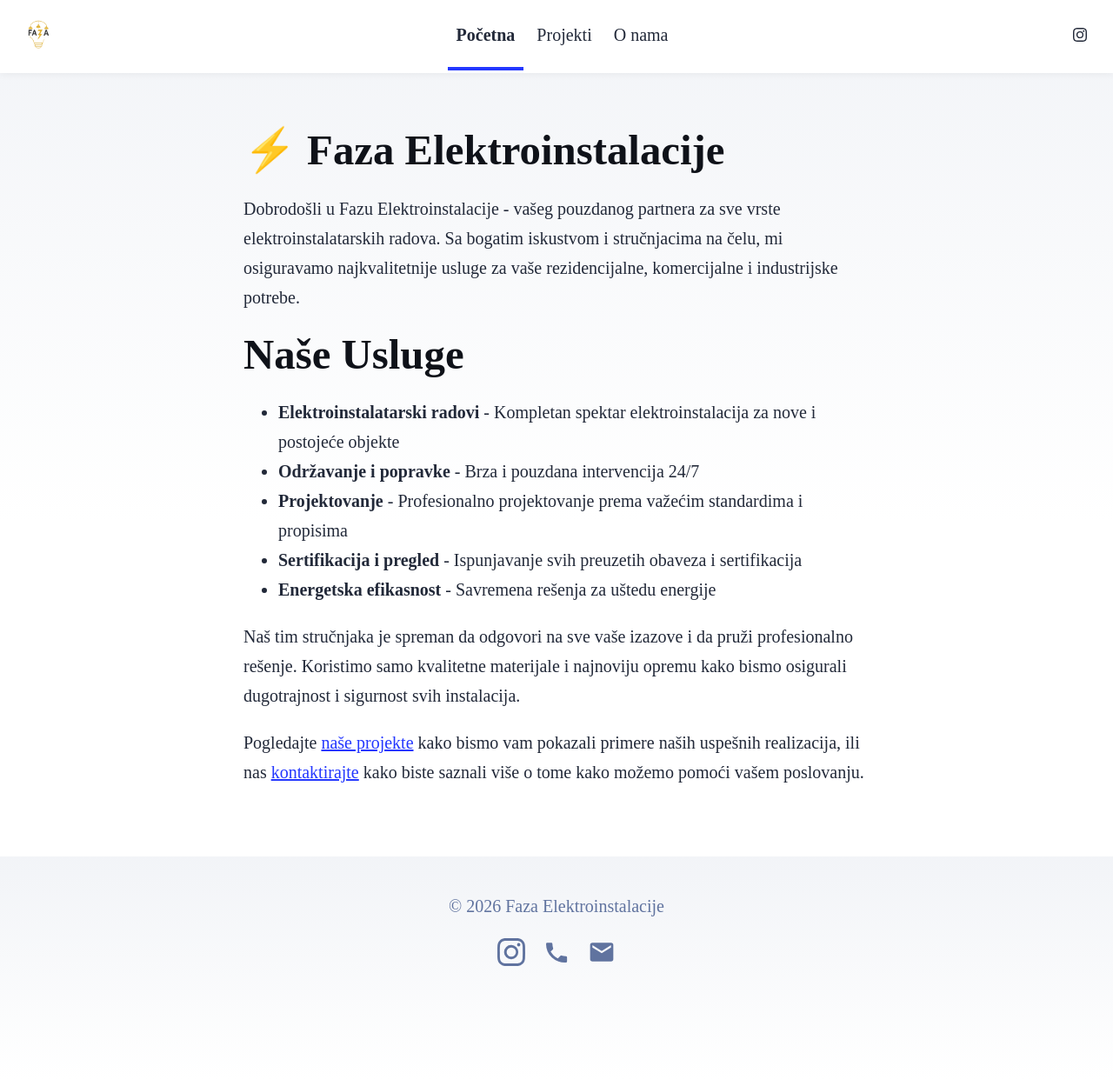
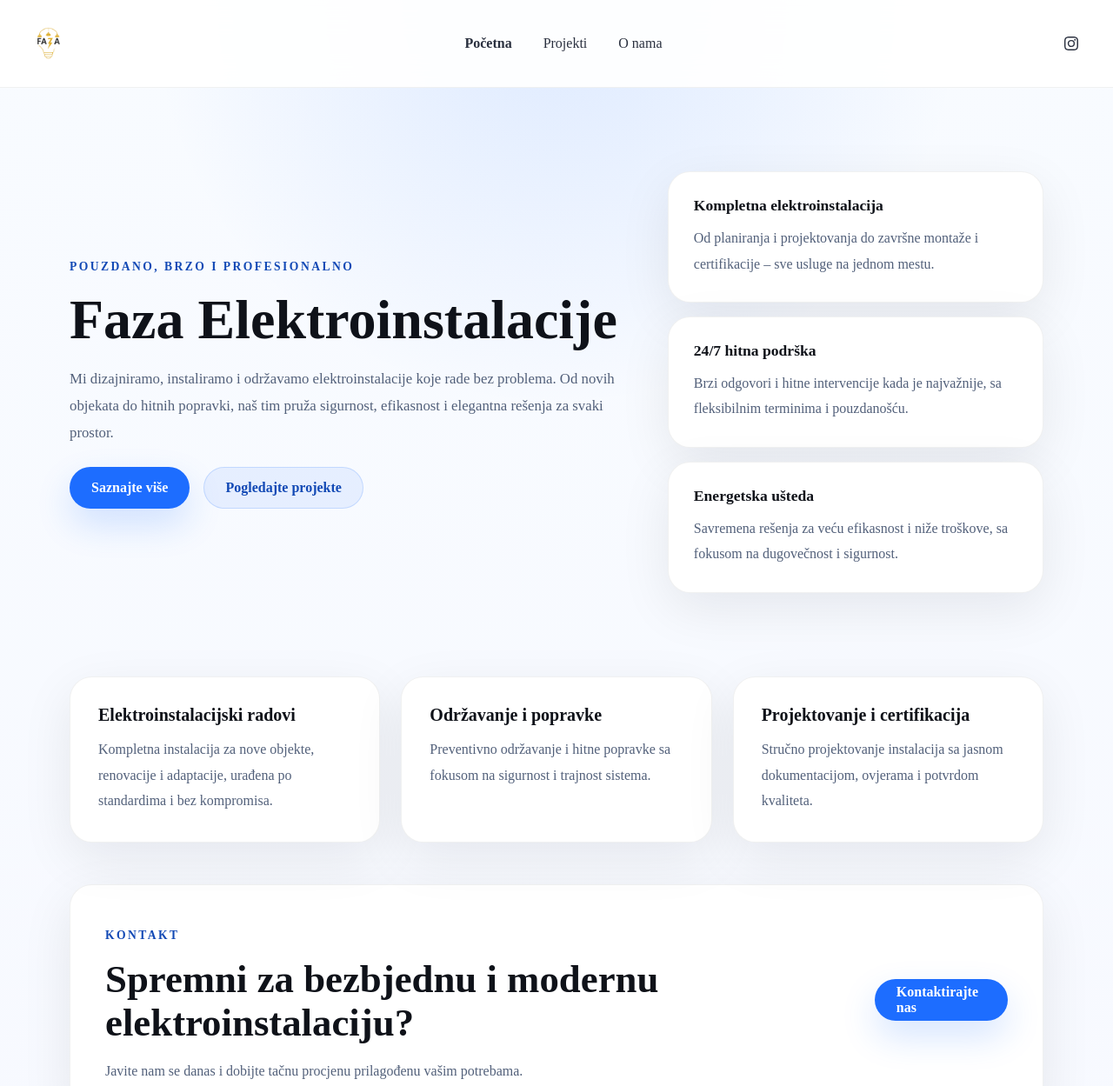
Before and after one commit to akusur/fazaelektro.ba, an Astro site: page / in a window 1280 px wide. Shown: the top 1249 px of the page at 87% size. Built offline with nearby package versions, Linux system fonts and the light colour scheme; Astro itself is replaced by a stand-in of ours.

Commit message:
modernized app

```diff
--- a/src/components/Header.astro
+++ b/src/components/Header.astro
@@ -26,53 +26,69 @@ import HeaderLink from './HeaderLink.astro';
 </header>
 <style>
 	header {
-		margin: 0;
-		padding: 0 1em;
-		background: white;
-		box-shadow: 0 2px 8px rgba(var(--black), 5%);
-	}
-	h2 {
-		margin: 0;
-		font-size: 1em;
+		position: sticky;
+		top: 0;
+		z-index: 10;
+		padding: 1rem 1.5rem;
+		background: rgba(255, 255, 255, 0.92);
+		backdrop-filter: blur(16px);
+		border-bottom: 1px solid rgba(15, 18, 25, 0.06);
 	}
 
 	.logo {
 		display: flex;
 		align-items: center;
-		gap: 0.75em;
+		gap: 0.75rem;
 		text-decoration: none;
-		color: var(--black);
+		color: rgb(var(--black));
 	}
 
 	.logo img {
-		height: 40px;
+		height: 44px;
 		width: auto;
 	}
 
-	.logo h2 {
-		margin: 0;
-		font-size: 1.2em;
-	}
 	nav {
 		display: flex;
 		align-items: center;
 		justify-content: space-between;
+		gap: 1rem;
 	}
+
 	nav a {
-		padding: 1em 0.5em;
-		color: var(--black);
-		border-bottom: 4px solid transparent;
+		padding: 0.75rem 1rem;
+		color: rgb(var(--gray-dark));
 		text-decoration: none;
+		border-radius: 999px;
+		transition: background-color 0.2s ease, color 0.2s ease;
 	}
-	nav a.active {
-		text-decoration: none;
-		border-bottom-color: var(--accent);
+
+	nav a:hover {
+		background: rgba(29, 109, 255, 0.08);
+		color: var(--accent-dark);
 	}
+
 	.social-links,
 	.social-links a {
 		display: flex;
+		align-items: center;
+		gap: 1rem;
 	}
+
+	.social-links a {
+		color: rgb(var(--gray-dark));
+	}
+
+	.social-links a:hover {
+		color: var(--accent-dark);
+	}
+
 	@media (max-width: 720px) {
+		nav {
+			flex-direction: column;
+			align-items: flex-start;
+		}
+
 		.social-links {
 			display: none;
 		}
--- a/src/pages/index.astro
+++ b/src/pages/index.astro
@@ -13,28 +13,59 @@ import { SITE_DESCRIPTION, SITE_TITLE } from '../consts';
   <body>
     <Header />
     <main>
-			<h2>⚡ Faza Elektroinstalacije</h2>
-			<p>
-				Dobrodošli u Fazu Elektroinstalacije - vašeg pouzdanog partnera za sve vrste elektroinstalatarskih radova.
-				Sa bogatim iskustvom i stručnjacima na čelu, mi osiguravamo najkvalitetnije usluge za vaše rezidencijalne,
-				komercijalne i industrijske potrebe.
+      <section class="hero">
+        <div class="hero-copy">
+          <p class="eyebrow">Pouzdano, brzo i profesionalno</p>
+          <h1>Faza Elektroinstalacije</h1>
+          <p class="hero-text">
+            Mi dizajniramo, instaliramo i održavamo elektroinstalacije koje rade bez problema.
+            Od novih objekata do hitnih popravki, naš tim pruža sigurnost, efikasnost i elegantna rešenja za svaki prostor.
           </p>
-			<h2>Naše Usluge</h2>
-			<ul>
-				<li><strong>Elektroinstalatarski radovi</strong> - Kompletan spektar elektroinstalacija za nove i postojeće objekte</li>
-				<li><strong>Održavanje i popravke</strong> - Brza i pouzdana intervencija 24/7</li>
-				<li><strong>Projektovanje</strong> - Profesionalno projektovanje prema važećim standardima i propisima</li>
-				<li><strong>Sertifikacija i pregled</strong> - Ispunjavanje svih preuzetih obaveza i sertifikacija</li>
-				<li><strong>Energetska efikasnost</strong> - Savremena rešenja za uštedu energije</li>
-			</ul>
-			<p>
-				Naš tim stručnjaka je spreman da odgovori na sve vaše izazove i da pruži profesionalno rešenje.
-				Koristimo samo kvalitetne materijale i najnoviju opremu kako bismo osigurali dugotrajnost i sigurnost svih instalacija.
-			</p>
-			<p>
-				Pogledajte <a href="/blog">naše projekte</a> kako bismo vam pokazali primere naših uspešnih realizacija,
-				ili nas <a href="/about">kontaktirajte</a> kako biste saznali više o tome kako možemo pomoći vašem poslovanju.
-			</p>
+          <div class="hero-actions">
+            <a class="button primary" href="/about">Saznajte više</a>
+            <a class="button secondary" href="/blog">Pogledajte projekte</a>
+          </div>
+        </div>
+
+        <div class="hero-stats">
+          <div class="stat-card">
+            <h3>Kompletna elektroinstalacija</h3>
+            <p>Od planiranja i projektovanja do završne montaže i certifikacije – sve usluge na jednom mestu.</p>
+          </div>
+          <div class="stat-card">
+            <h3>24/7 hitna podrška</h3>
+            <p>Brzi odgovori i hitne intervencije kada je najvažnije, sa fleksibilnim terminima i pouzdanošću.</p>
+          </div>
+          <div class="stat-card">
+            <h3>Energetska ušteda</h3>
+            <p>Savremena rešenja za veću efikasnost i niže troškove, sa fokusom na dugovečnost i sigurnost.</p>
+          </div>
+        </div>
+      </section>
+
+      <section class="features">
+        <article class="feature-card">
+          <h3>Elektroinstalacijski radovi</h3>
+          <p>Kompletna instalacija za nove objekte, renovacije i adaptacije, urađena po standardima i bez kompromisa.</p>
+        </article>
+        <article class="feature-card">
+          <h3>Održavanje i popravke</h3>
+          <p>Preventivno održavanje i hitne popravke sa fokusom na sigurnost i trajnost sistema.</p>
+        </article>
+        <article class="feature-card">
+          <h3>Projektovanje i certifikacija</h3>
+          <p>Stručno projektovanje instalacija sa jasnom dokumentacijom, ovjerama i potvrdom kvaliteta.</p>
+        </article>
+      </section>
+
+      <section class="cta-card">
+        <div>
+          <p class="eyebrow">Kontakt</p>
+          <h2>Spremni za bezbjednu i modernu elektroinstalaciju?</h2>
+          <p>Javite nam se danas i dobijte tačnu procjenu prilagođenu vašim potrebama.</p>
+        </div>
+        <a class="button primary" href="/about">Kontaktirajte nas</a>
+      </section>
     </main>
     <Footer />
   </body>
--- a/src/styles/global.css
+++ b/src/styles/global.css
@@ -1,141 +1,268 @@
-/*
-  The CSS in this style tag is based off of Bear Blog's default CSS.
-  https://github.com/HermanMartinus/bearblog/blob/297026a877bc2ab2b3bdfbd6b9f7961c350917dd/templates/styles/blog/default.css
-  License MIT: https://github.com/HermanMartinus/bearblog/blob/master/LICENSE.md
- */
-
 :root {
-	--accent: #2337ff;
-	--accent-dark: #000d8a;
+  --accent: #1d6dff;
+  --accent-dark: #1249b5;
   --black: 15, 18, 25;
   --gray: 96, 115, 159;
-	--gray-light: 229, 233, 240;
-	--gray-dark: 34, 41, 57;
-	--gray-gradient: rgba(var(--gray-light), 50%), #fff;
-	--box-shadow:
-		0 2px 6px rgba(var(--gray), 25%), 0 8px 24px rgba(var(--gray), 33%),
-		0 16px 32px rgba(var(--gray), 33%);
+  --gray-light: 235, 239, 247;
+  --gray-dark: 42, 48, 63;
+  --background: #f7f9ff;
+  --surface: #ffffff;
+  --box-shadow: 0 18px 60px rgba(15, 18, 25, 0.08);
 }
+
+* {
+  box-sizing: border-box;
+}
+
+html {
+  scroll-behavior: smooth;
+}
+
 body {
+  margin: 0;
+  min-height: 100vh;
   font-family: var(--font-atkinson);
-	margin: 0;
-	padding: 0;
-	text-align: left;
-	background: linear-gradient(var(--gray-gradient)) no-repeat;
-	background-size: 100% 600px;
-	word-wrap: break-word;
-	overflow-wrap: break-word;
   color: rgb(var(--gray-dark));
-	font-size: 20px;
-	line-height: 1.7;
+  background: radial-gradient(circle at top, rgba(29, 109, 255, 0.12), transparent 28%),
+    linear-gradient(180deg, #f8fbff 0%, var(--background) 100%);
+  text-rendering: optimizeLegibility;
 }
+
 main {
-	width: 720px;
-	max-width: calc(100% - 2em);
-	margin: auto;
-	padding: 3em 1em;
+  width: min(1120px, calc(100% - 2rem));
+  padding: 3rem 0 4rem;
+  margin: 0 auto;
 }
+
 h1,
 h2,
 h3,
 h4,
 h5,
 h6 {
-	margin: 0 0 0.5rem 0;
+  margin: 0 0 1rem 0;
   color: rgb(var(--black));
-	line-height: 1.2;
+  line-height: 1.1;
 }
+
 h1 {
-	font-size: 3.052em;
+  font-size: clamp(3.2rem, 5vw, 4.8rem);
 }
+
 h2 {
-	font-size: 2.441em;
+  font-size: clamp(2rem, 3.5vw, 2.8rem);
 }
+
 h3 {
-	font-size: 1.953em;
+  font-size: 1.25rem;
 }
-h4 {
-	font-size: 1.563em;
+
+p,
+li {
+  margin: 0;
+  color: #52607a;
+  line-height: 1.85;
 }
-h5 {
-	font-size: 1.25em;
+
+.eyebrow {
+  margin: 0 0 0.9rem 0;
+  font-size: 0.85rem;
+  font-weight: 700;
+  letter-spacing: 0.18em;
+  text-transform: uppercase;
+  color: var(--accent-dark);
 }
-strong,
-b {
-	font-weight: 700;
-}
+
 a {
   color: var(--accent);
+  text-decoration: none;
+  transition: color 0.2s ease, transform 0.2s ease;
 }
+
 a:hover {
-	color: var(--accent);
+  color: var(--accent-dark);
 }
-p {
-	margin-bottom: 1em;
+
+button,
+.button {
+  display: inline-flex;
+  align-items: center;
+  justify-content: center;
+  min-height: 3rem;
+  padding: 0 1.5rem;
+  border-radius: 999px;
+  border: 1px solid transparent;
+  cursor: pointer;
+  font-weight: 700;
+  transition: transform 0.2s ease, box-shadow 0.2s ease, background-color 0.2s ease;
+  text-decoration: none;
 }
-.prose p {
-	margin-bottom: 2em;
+
+.button:hover,
+button:hover {
+  transform: translateY(-1px);
 }
-textarea {
-	width: 100%;
-	font-size: 16px;
+
+.button.primary {
+  background: var(--accent);
+  color: white;
+  box-shadow: 0 18px 40px rgba(29, 109, 255, 0.18);
 }
-input {
-	font-size: 16px;
+
+.button.secondary {
+  background: rgba(29, 109, 255, 0.08);
+  color: var(--accent-dark);
+  border-color: rgba(29, 109, 255, 0.18);
 }
-table {
-	width: 100%;
+
+.hero {
+  display: grid;
+  grid-template-columns: minmax(0, 1.35fr) minmax(320px, 0.9fr);
+  gap: 2.5rem;
+  align-items: center;
+  padding: 3rem 0;
 }
+
+.hero-text {
+  max-width: 44rem;
+  font-size: 1.05rem;
+}
+
+.hero-actions {
+  display: flex;
+  flex-wrap: wrap;
+  gap: 1rem;
+  margin-top: 1.5rem;
+}
+
+.hero-stats {
+  display: grid;
+  gap: 1rem;
+}
+
+.stat-card,
+.feature-card,
+.cta-card {
+  background: var(--surface);
+  border: 1px solid rgba(15, 18, 25, 0.06);
+  border-radius: 1.6rem;
+  box-shadow: var(--box-shadow);
+}
+
+.stat-card {
+  padding: 1.8rem;
+}
+
+.stat-card h3 {
+  margin-bottom: 0.8rem;
+  font-size: 1.1rem;
+}
+
+.features {
+  display: grid;
+  grid-template-columns: repeat(auto-fit, minmax(260px, 1fr));
+  gap: 1.5rem;
+  margin-top: 3rem;
+}
+
+.feature-card {
+  padding: 2rem;
+}
+
+.feature-card h3 {
+  margin-bottom: 0.9rem;
+}
+
+.cta-card {
+  display: flex;
+  align-items: center;
+  justify-content: space-between;
+  gap: 2rem;
+  padding: 2.2rem 2.5rem;
+  margin-top: 3rem;
+}
+
+.cta-card p {
+  margin-top: 0.6rem;
+  max-width: 42rem;
+}
+
 img {
   max-width: 100%;
   height: auto;
-	border-radius: 8px;
+  display: block;
+  border-radius: 1rem;
 }
+
 code {
-	padding: 2px 5px;
-	background-color: rgb(var(--gray-light));
-	border-radius: 2px;
+  padding: 0.2rem 0.45rem;
+  background-color: rgba(229, 233, 240, 0.95);
+  border-radius: 0.4rem;
 }
+
 pre {
-	padding: 1.5em;
-	border-radius: 8px;
+  padding: 1.5rem;
+  border-radius: 1rem;
+  overflow: auto;
 }
-pre > code {
-	all: unset;
-}
+
 blockquote {
   border-left: 4px solid var(--accent);
-	padding: 0 0 0 20px;
-	margin: 0;
-	font-size: 1.333em;
+  padding-left: 1.1rem;
+  color: rgb(var(--gray-dark));
 }
+
 hr {
   border: none;
-	border-top: 1px solid rgb(var(--gray-light));
+  border-top: 1px solid rgba(15, 18, 25, 0.08);
 }
+
+@media (max-width: 920px) {
+  .hero {
+    grid-template-columns: 1fr;
+  }
+
+  .cta-card {
+    flex-direction: column;
+    align-items: flex-start;
+  }
+}
+
 @media (max-width: 720px) {
   body {
-		font-size: 18px;
+    font-size: 17px;
   }
+
   main {
-		padding: 1em;
+    padding: 2rem 1rem 3rem;
+  }
+
+  .cta-card,
+  .stat-card,
+  .feature-card {
+    padding: 1.5rem;
+  }
+
+  .hero {
+    gap: 1.5rem;
   }
 }
 
 .sr-only {
   border: 0;
+  clip: rect(1px, 1px, 1px, 1px);
+  clip-path: inset(50%);
+  height: 1px;
+  margin: -1px;
+  overflow: hidden;
   padding: 0;
-	margin: 0;
   position: absolute !important;
-	height: 1px;
+  white-space: nowrap;
   width: 1px;
-	overflow: hidden;
-	/* IE6, IE7 - a 0 height clip, off to the bottom right of the visible 1px box */
-	clip: rect(1px 1px 1px 1px);
-	/* maybe deprecated but we need to support legacy browsers */
-	clip: rect(1px, 1px, 1px, 1px);
-	/* modern browsers, clip-path works inwards from each corner */
-	clip-path: inset(50%);
-	/* added line to stop words getting smushed together (as they go onto separate lines and some screen readers do not understand line feeds as a space */
-	white-space: nowrap;
 }
+
+.center {
+  display: flex;
+  justify-content: center;
+  text-align: center;
+}
```
Also changed, not shown: src/pages/about.astro (+66 -33 lines). Lines whose indentation alone changed are shown as unchanged.
